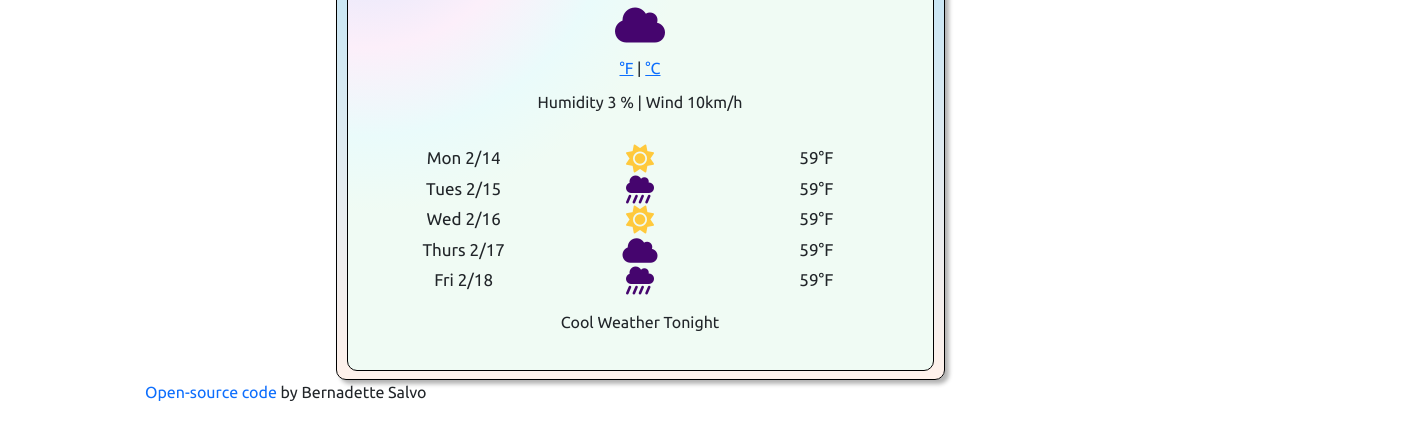
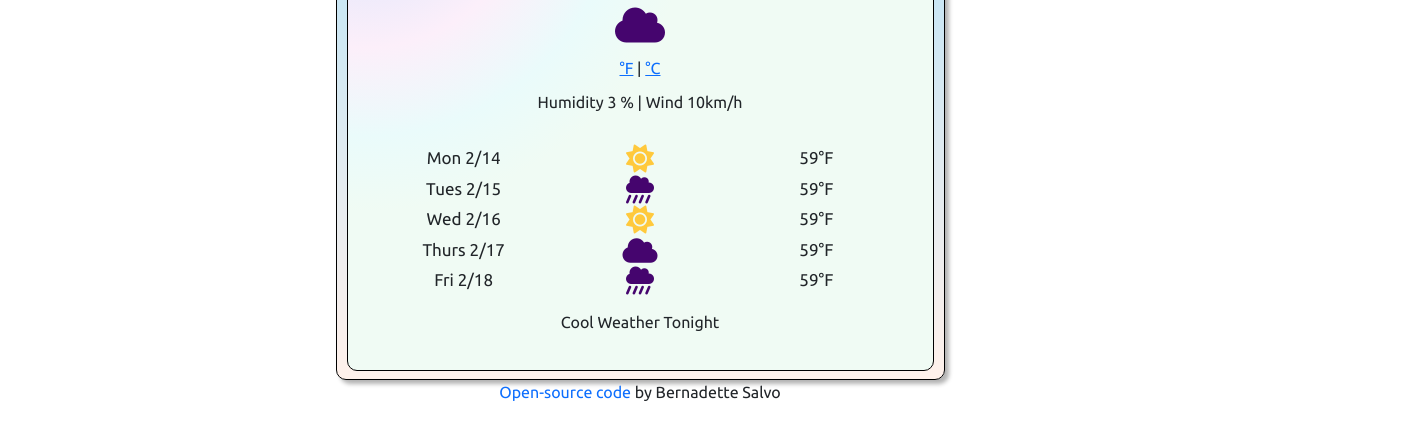
Before and after one commit to dettemarie/weather-app, a plain HTML site: page index.html in a window 1280 px wide. Shown: the part 275-714 px from the top of the page, 1425 px wide, since content can reach past the window. Drawn offline with nearby package versions, Linux system fonts and the light colour scheme; no server answers.

Commit message:
edited source code link

```diff
--- a/index.html
+++ b/index.html
@@ -106,8 +106,6 @@
           </div>
         </div>
       </div>
-    </div>
-    <script src="src/script.js"></script>
       <div class="source-code">
         <a
           href="https://github.com/dettemarie/weather-app"
@@ -116,5 +114,7 @@
         >
         by Bernadette Salvo
       </div>
+    </div>
+    <script src="src/script.js"></script>
   </body>
 </html>
--- a/src/styles.css
+++ b/src/styles.css
@@ -70,8 +70,7 @@ body {
   text-transform: capitalize;
 }
 .source-code {
-  position: relative;
-  left: 145px;
+  text-align: center;
 }
 .source-code-link {
   text-decoration: none;
```
Lines whose indentation alone changed are shown as unchanged.
